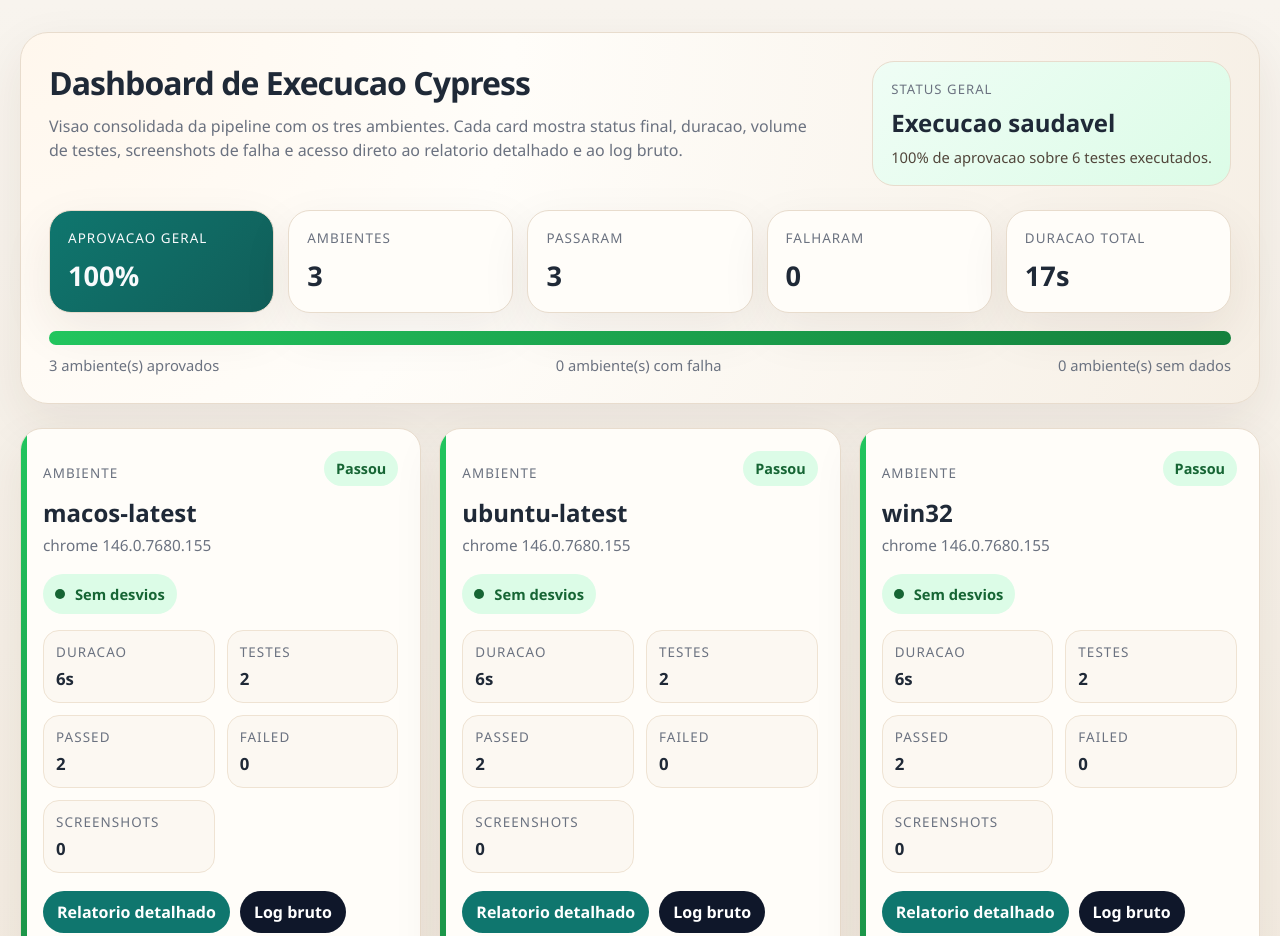
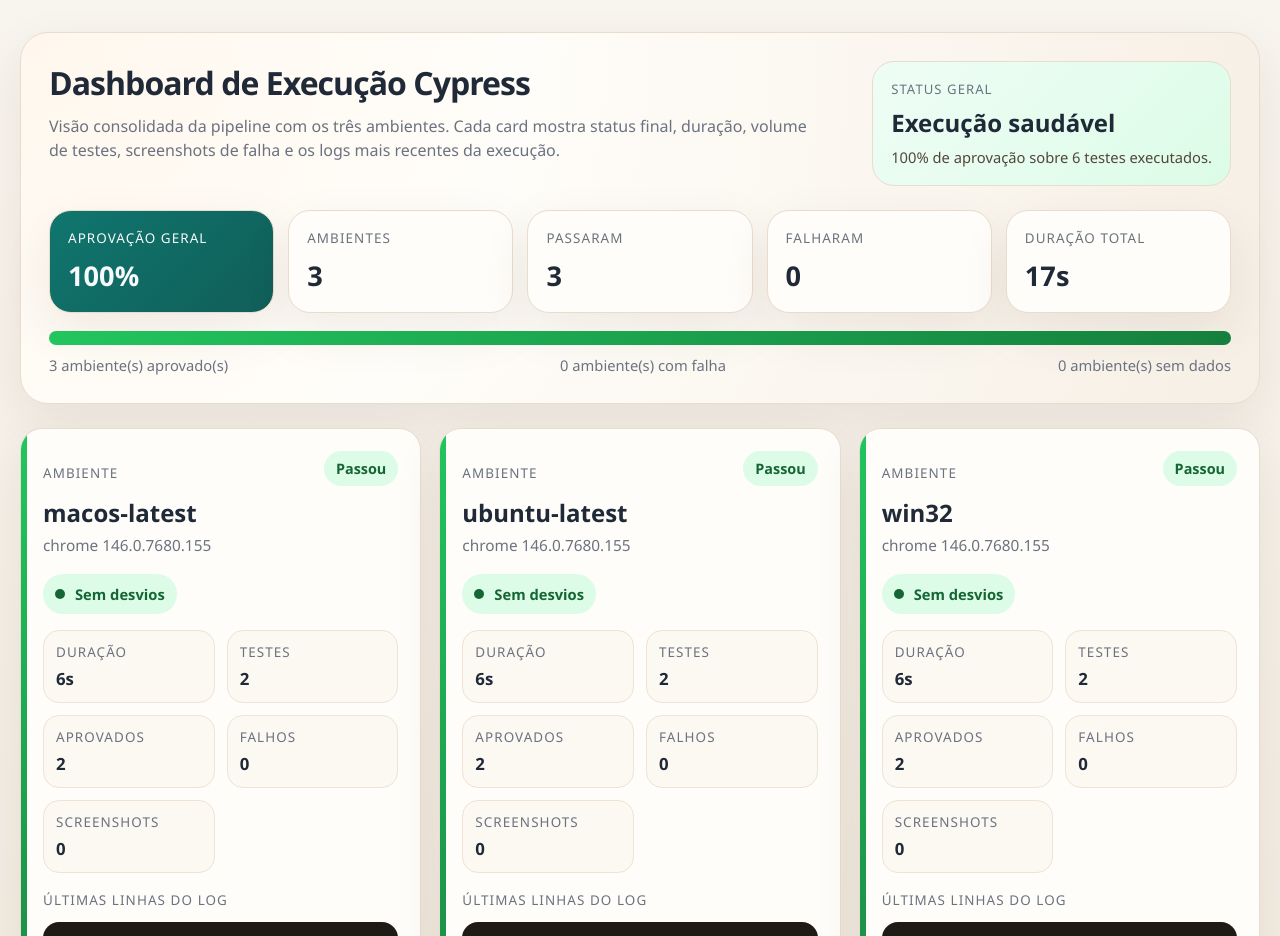
Before and after one commit to igorqualicore/automation_web, a website: page consolidated-report/index.html in a window 1280 px wide. Shown: the top 936 px of the page. Drawn offline with Linux system fonts and the light colour scheme.

Commit message:
Ajustes relatório 2.

```diff
--- a/consolidated-report/index.html
+++ b/consolidated-report/index.html
@@ -318,38 +318,38 @@
     <section class="hero">
       <div class="hero-top">
         <div>
-          <h1>Dashboard de Execucao Cypress</h1>
-          <p>Visao consolidada da pipeline com os tres ambientes. Cada card mostra status final, duracao, volume de testes, screenshots de falha e acesso direto ao relatorio detalhado e ao log bruto.</p>
+          <h1>Dashboard de Execução Cypress</h1>
+          <p>Visão consolidada da pipeline com os três ambientes. Cada card mostra status final, duração, volume de testes, screenshots de falha e os logs mais recentes da execução.</p>
         </div>
         <aside class="health-pill healthy">
           <span>Status geral</span>
-          <strong>Execucao saudavel</strong>
-          <small>100% de aprovacao sobre 6 testes executados.</small>
+          <strong>Execução saudável</strong>
+              <small>100% de aprovação sobre 6 testes executados.</small>
         </aside>
       </div>
 
       <div class="summary">
-        <div class="summary-card highlight"><span>Aprovacao geral</span><strong>100%</strong></div>
+            <div class="summary-card highlight"><span>Aprovação geral</span><strong>100%</strong></div>
         <div class="summary-card"><span>Ambientes</span><strong>3</strong></div>
         <div class="summary-card"><span>Passaram</span><strong>3</strong></div>
         <div class="summary-card"><span>Falharam</span><strong>0</strong></div>
-        <div class="summary-card"><span>Duracao total</span><strong>17s</strong></div>
+            <div class="summary-card"><span>Duração total</span><strong>17s</strong></div>
       </div>
 
-      <div class="severity-bar" aria-label="Distribuicao por status">
+          <div class="severity-bar" aria-label="Distribuição por status">
         <div class="passed-segment" style="width:100%"></div>
         <div class="failed-segment" style="width:0%"></div>
         <div class="unknown-segment" style="width:0%"></div>
       </div>
 
       <div class="severity-caption">
-        <span>3 ambiente(s) aprovados</span>
+            <span>3 ambiente(s) aprovado(s)</span>
         <span>0 ambiente(s) com falha</span>
         <span>0 ambiente(s) sem dados</span>
       </div>
     </section>
 
-    <section class="grid">
+        <section class="grid">
       <section class="card healthy">
         <div class="card-header">
           <div>
@@ -366,17 +366,15 @@
         </div>
 
         <div class="metrics">
-          <div><span>Duracao</span><strong>6s</strong></div>
+          <div><span>Duração</span><strong>6s</strong></div>
           <div><span>Testes</span><strong>2</strong></div>
-          <div><span>Passed</span><strong>2</strong></div>
-          <div><span>Failed</span><strong>0</strong></div>
+          <div><span>Aprovados</span><strong>2</strong></div>
+          <div><span>Falhos</span><strong>0</strong></div>
           <div><span>Screenshots</span><strong>0</strong></div>
         </div>
 
-        <div class="links"><a class="button" href="runs/cypress-artifacts-macos-latest/html/execution-report.html">Relatorio detalhado</a><a class="button secondary" href="runs/cypress-artifacts-macos-latest/logs/terminal.log">Log bruto</a></div>
-
         <div class="log-block">
-          <p class="log-title">Ultimas linhas do log</p>
+          <p class="log-title">Últimas linhas do log</p>
           <pre>│ Screenshots:  0                                                                                │
   │ Video:        false                                                                            │
   │ Duration:     5 seconds                                                                        │
@@ -419,17 +417,15 @@ C:\Users\HP\OneDrive\Desktop\automation_test\automation_web\cypress\reports\html
         </div>
 
         <div class="metrics">
-          <div><span>Duracao</span><strong>6s</strong></div>
+          <div><span>Duração</span><strong>6s</strong></div>
           <div><span>Testes</span><strong>2</strong></div>
-          <div><span>Passed</span><strong>2</strong></div>
-          <div><span>Failed</span><strong>0</strong></div>
+          <div><span>Aprovados</span><strong>2</strong></div>
+          <div><span>Falhos</span><strong>0</strong></div>
           <div><span>Screenshots</span><strong>0</strong></div>
         </div>
 
-        <div class="links"><a class="button" href="runs/cypress-artifacts-ubuntu-latest/html/execution-report.html">Relatorio detalhado</a><a class="button secondary" href="runs/cypress-artifacts-ubuntu-latest/logs/terminal.log">Log bruto</a></div>
-
         <div class="log-block">
-          <p class="log-title">Ultimas linhas do log</p>
+          <p class="log-title">Últimas linhas do log</p>
           <pre>│ Screenshots:  0                                                                                │
   │ Video:        false                                                                            │
   │ Duration:     5 seconds                                                                        │
@@ -472,17 +468,15 @@ C:\Users\HP\OneDrive\Desktop\automation_test\automation_web\cypress\reports\html
         </div>
 
         <div class="metrics">
-          <div><span>Duracao</span><strong>6s</strong></div>
+          <div><span>Duração</span><strong>6s</strong></div>
           <div><span>Testes</span><strong>2</strong></div>
-          <div><span>Passed</span><strong>2</strong></div>
-          <div><span>Failed</span><strong>0</strong></div>
+          <div><span>Aprovados</span><strong>2</strong></div>
+          <div><span>Falhos</span><strong>0</strong></div>
           <div><span>Screenshots</span><strong>0</strong></div>
         </div>
 
-        <div class="links"><a class="button" href="runs/cypress-artifacts-windows-latest/html/execution-report.html">Relatorio detalhado</a><a class="button secondary" href="runs/cypress-artifacts-windows-latest/logs/terminal.log">Log bruto</a></div>
-
         <div class="log-block">
-          <p class="log-title">Ultimas linhas do log</p>
+          <p class="log-title">Últimas linhas do log</p>
           <pre>│ Screenshots:  0                                                                                │
   │ Video:        false                                                                            │
   │ Duration:     5 seconds                                                                        │
```
Also changed, not shown: scripts/generate-ci-dashboard.js (+15 -22 lines).
